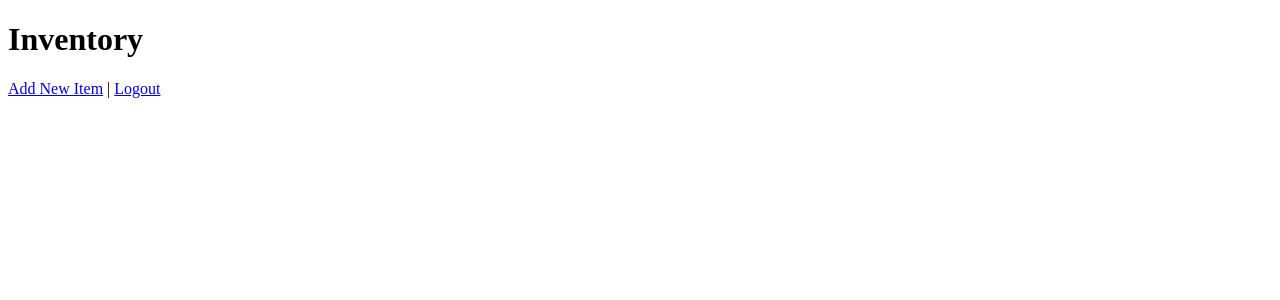
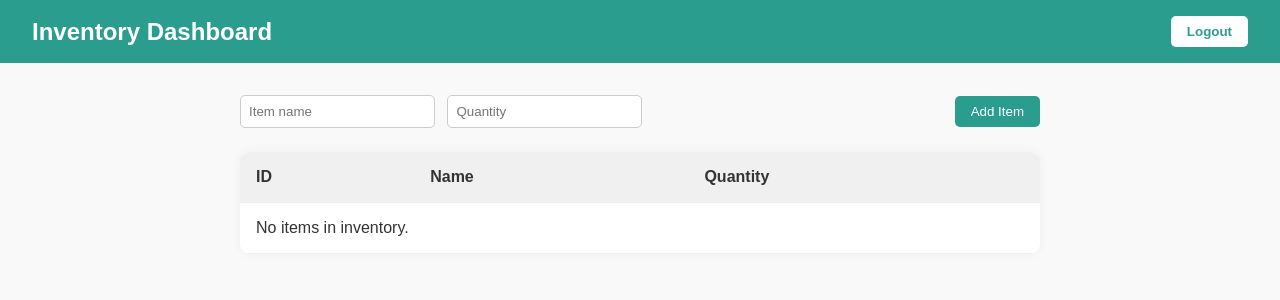
Before and after one commit to dskipps/capstone-project, a Flask app: page /inventory in a window 1280 px wide. Shown: the top 300 px of the page. Run offline with Flask 3, Linux system fonts and the light colour scheme; the visitor is signed in with stand-in values (Sample User, id 1).

Commit message:
edited the invetory

```diff
--- a/templates/inventory.html
+++ b/templates/inventory.html
@@ -1,17 +1,139 @@
 <!DOCTYPE html>
-<html>
-<head><title>Inventory</title></head>
+<html lang="en">
+<head>
+  <meta charset="UTF-8" />
+  <meta name="viewport" content="width=device-width, initial-scale=1.0"/>
+  <title>Inventory Dashboard</title>
+  <style>
+    body {
+      font-family: Arial, sans-serif;
+      margin: 0;
+      background: #f9f9f9;
+      color: #333;
+    }
+
+    header {
+      background-color: #2a9d8f;
+      color: white;
+      padding: 1rem 2rem;
+      display: flex;
+      justify-content: space-between;
+      align-items: center;
+    }
+
+    header h1 {
+      margin: 0;
+      font-size: 1.5rem;
+    }
+
+    .btn-logout {
+      background: white;
+      color: #2a9d8f;
+      border: none;
+      padding: 0.5rem 1rem;
+      border-radius: 5px;
+      cursor: pointer;
+      font-weight: bold;
+    }
+
+    main {
+      padding: 2rem;
+      max-width: 800px;
+      margin: auto;
+    }
+
+    table {
+      width: 100%;
+      border-collapse: collapse;
+      background: white;
+      border-radius: 10px;
+      overflow: hidden;
+      box-shadow: 0 0 10px rgba(0,0,0,0.05);
+    }
+
+    th, td {
+      padding: 1rem;
+      text-align: left;
+      border-bottom: 1px solid #eee;
+    }
+
+    th {
+      background: #f0f0f0;
+      font-weight: 600;
+    }
+
+    tr:hover {
+      background-color: #f7f7f7;
+    }
+
+    .add-item {
+      margin-bottom: 1.5rem;
+      display: flex;
+      justify-content: space-between;
+      align-items: center;
+    }
+
+    .add-item input[type="text"],
+    .add-item input[type="number"] {
+      padding: 0.5rem;
+      margin-right: 0.5rem;
+      border: 1px solid #ccc;
+      border-radius: 5px;
+    }
+
+    .add-item button {
+      padding: 0.5rem 1rem;
+      background: #2a9d8f;
+      color: white;
+      border: none;
+      border-radius: 5px;
+      cursor: pointer;
+    }
+
+    .add-item button:hover {
+      background: #21867a;
+    }
+  </style>
+</head>
 <body>
-  <h1>Inventory</h1>
-  <a href="/add-item">Add New Item</a> | <a href="/logout">Logout</a>
-  <ul>
-    {% for item in items %}
-      <li>
-        {{ item.name }} – Qty: {{ item.quantity }}
-        [<a href="/edit-item/{{ item.id }}">Edit</a>]
-        [<a href="/delete-item/{{ item.id }}">Delete</a>]
-      </li>
-    {% endfor %}
-  </ul>
+  <header>
+    <h1>Inventory Dashboard</h1>
+    <form action="/logout" method="get">
+      <button class="btn-logout">Logout</button>
+    </form>
+  </header>
+
+  <main>
+    <form class="add-item" method="POST" action="/inventory">
+      <div>
+        <input type="text" name="name" placeholder="Item name" required>
+        <input type="number" name="quantity" placeholder="Quantity" min="1" required>
+      </div>
+      <button type="submit">Add Item</button>
+    </form>
+
+    <table>
+      <thead>
+        <tr>
+          <th>ID</th>
+          <th>Name</th>
+          <th>Quantity</th>
+        </tr>
+      </thead>
+      <tbody>
+        {% for item in items %}
+        <tr>
+          <td>{{ item.id }}</td>
+          <td>{{ item.name }}</td>
+          <td>{{ item.quantity }}</td>
+        </tr>
+        {% else %}
+        <tr>
+          <td colspan="3">No items in inventory.</td>
+        </tr>
+        {% endfor %}
+      </tbody>
+    </table>
+  </main>
 </body>
 </html>
```
